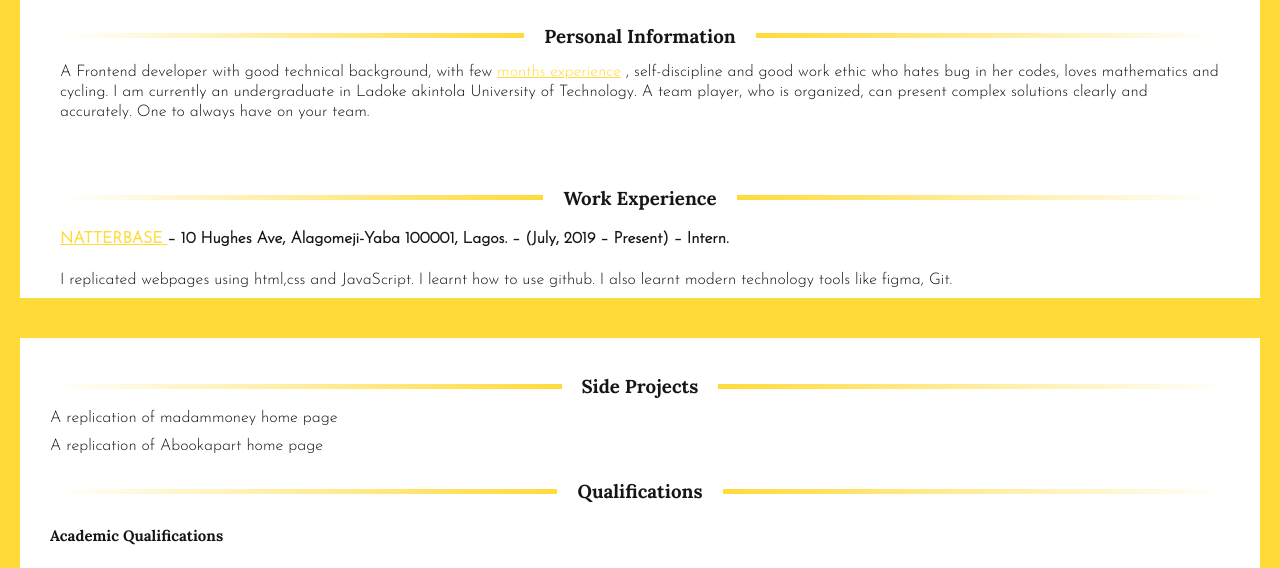
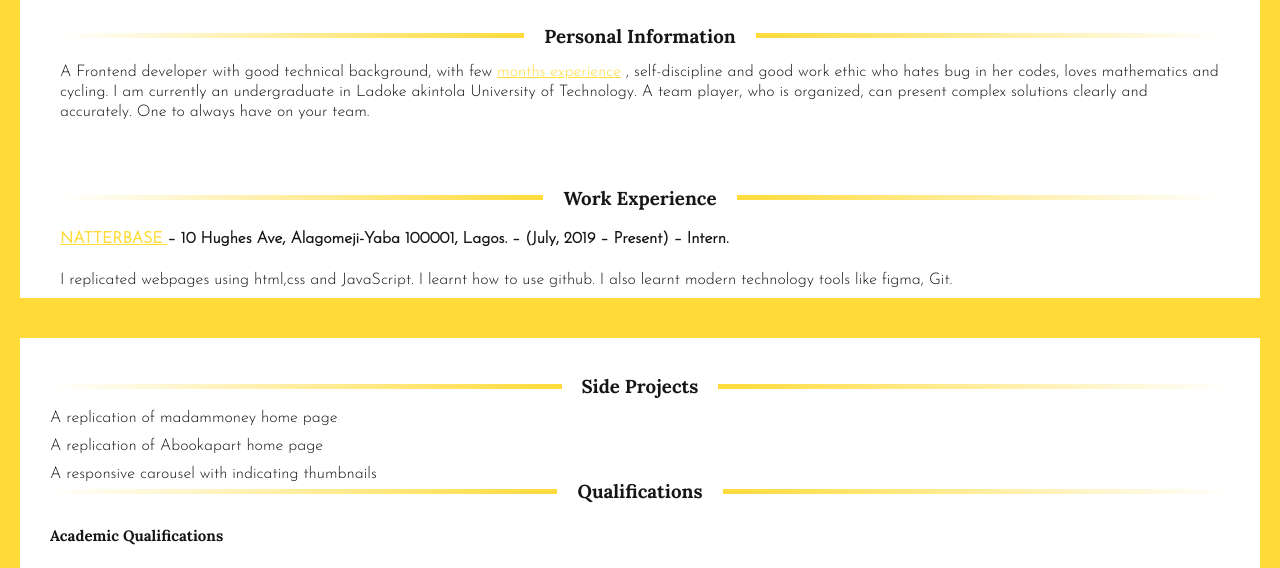
Before and after one commit to dammieayokanmi/MY-CV, a plain HTML site: page index.html in a window 1280 px wide. Shown: the part 218-786 px from the top of the page. Drawn offline with Linux system fonts and the light colour scheme.

Commit message:
added a new project link

```diff
--- a/index.html
+++ b/index.html
@@ -132,6 +132,11 @@ property="twitter:image"
                 <a href="https://bookapart.netlify.com"
                     >A replication of Abookapart home page</a>
             </p>
+            <p>
+                <a href="https://carouselthumbnail.netlify.com"
+                    >A responsive carousel with indicating thumbnails
+                </a>
+            </p>
         </div>
 
         <div class="education">
```
